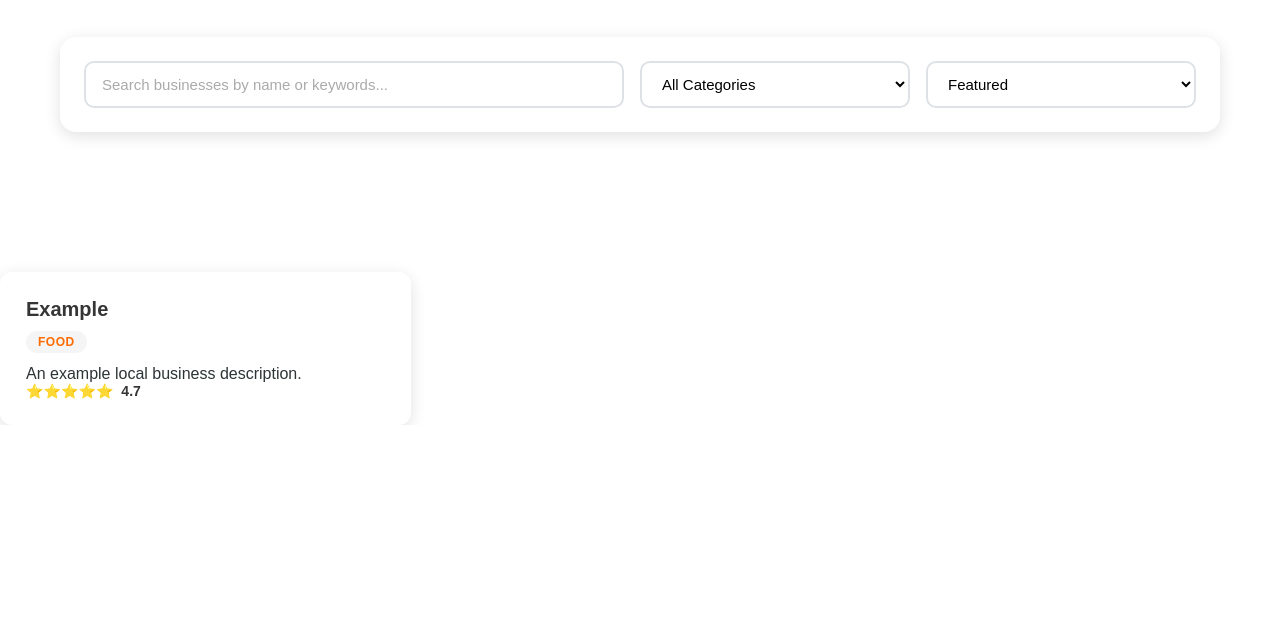
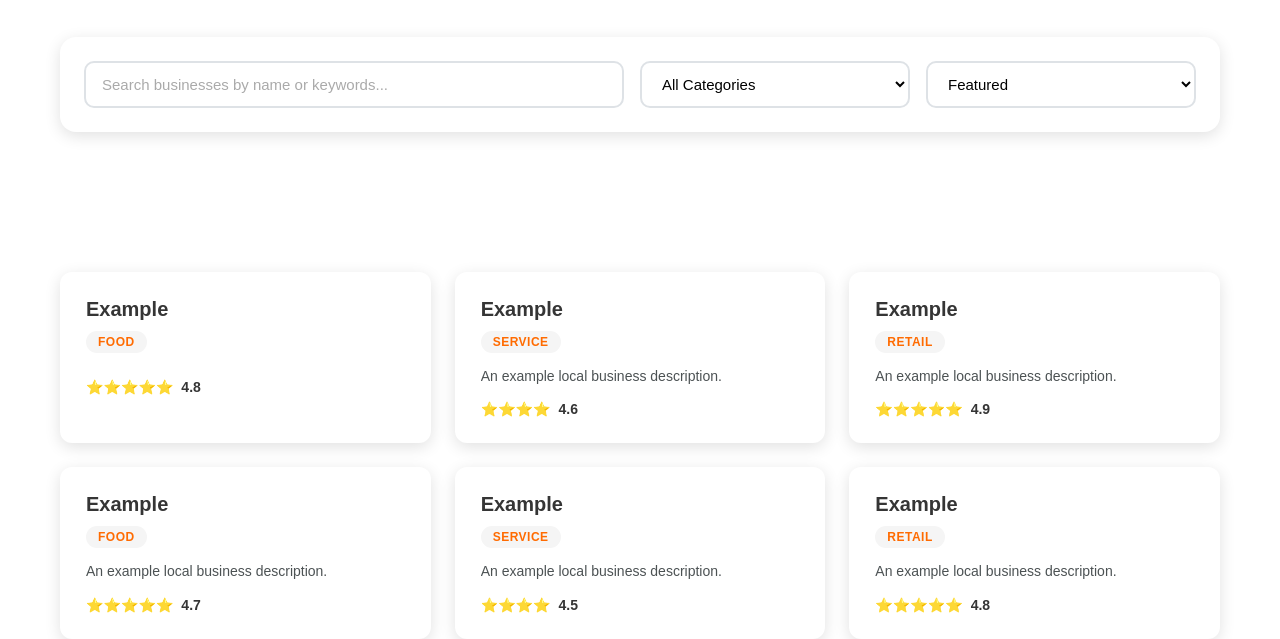
Before and after one commit to tunguyen110609/FBLA-Project, a plain HTML site: page FrontEnd/Index.html in a window 1280 px wide. Shown: the part 565-1204 px from the top of the page. Before the commit the page ends 990 px from the top, so only its background shows below. Drawn offline with Linux system fonts and the light colour scheme.

Commit message:
4 update

```diff
--- a/FrontEnd/Index.html
+++ b/FrontEnd/Index.html
@@ -64,7 +64,43 @@
     </div>
 </section>
 <!-- Business card box-->
-<div class="business-grid" id ="businessGrid">
+<div class="container">
+    <div class="business-grid" id="businessGrid">
+
+        <!-- Card 1 -->
+        <div class="business-card">
+            <h3 class="business-name">Example</h3>
+            <span class="business-category">Food</span>
+            <p class="business-description"></p>
+            <div class="business-rating">
+                <span class="stars">⭐⭐⭐⭐⭐</span>
+                <span class="rating-value">4.8</span>
+            </div>
+        </div>
+
+        <!-- Card 2 -->
+        <div class="business-card">
+            <h3 class="business-name">Example</h3>
+            <span class="business-category">Service</span>
+            <p class="business-description">An example local business description.</p>
+            <div class="business-rating">
+                <span class="stars">⭐⭐⭐⭐</span>
+                <span class="rating-value">4.6</span>
+            </div>
+        </div>
+
+        <!-- Card 3 -->
+        <div class="business-card">
+            <h3 class="business-name">Example</h3>
+            <span class="business-category">Retail</span>
+            <p class="business-description">An example local business description.</p>
+            <div class="business-rating">
+                <span class="stars">⭐⭐⭐⭐⭐</span>
+                <span class="rating-value">4.9</span>
+            </div>
+        </div>
+
+        <!-- Card 4 -->
         <div class="business-card">
             <h3 class="business-name">Example</h3>
             <span class="business-category">Food</span>
@@ -74,6 +110,30 @@
                 <span class="rating-value">4.7</span>
             </div>
         </div>
+
+        <!-- Card 5 -->
+        <div class="business-card">
+            <h3 class="business-name">Example</h3>
+            <span class="business-category">Service</span>
+            <p class="business-description">An example local business description.</p>
+            <div class="business-rating">
+                <span class="stars">⭐⭐⭐⭐</span>
+                <span class="rating-value">4.5</span>
+            </div>
+        </div>
+
+        <!-- Card 6 -->
+        <div class="business-card">
+            <h3 class="business-name">Example</h3>
+            <span class="business-category">Retail</span>
+            <p class="business-description">An example local business description.</p>
+            <div class="business-rating">
+                <span class="stars">⭐⭐⭐⭐⭐</span>
+                <span class="rating-value">4.8</span>
+            </div>
+        </div>
+
+    </div>
 </div>
 </body>
 </html>
--- a/FrontEnd/styles.css
+++ b/FrontEnd/styles.css
@@ -201,7 +201,7 @@ section {
 
 .business-grid {
     display: grid;
-    grid-template-columns: repeat(auto-fill, minmax(320px, 1fr));
+    grid-template-columns: repeat(3, 1fr);  /* Exactly 3 columns */
     gap: 24px;
     margin-top: 40px;
 }
@@ -212,7 +212,7 @@ section {
     box-shadow: 0 4px 16px rgba(0, 0, 0, 0.12);
     padding: 24px;
     cursor: pointer;
-    postionL relative;
+    position: relative;
     border: 2px solid transparent;
     transition: transform 0.3s ease,
                 box-shadow 0.3s ease,
@@ -244,6 +244,23 @@ section {
     text-transform: uppercase;
     letter-spacing: 0.5px;
     margin-bottom: 12px;
+
+
+}
+
+.business-description {
+    font-size: 14px;
+    line-height: 1.6;
+    color: var(--text-dark);
+    opacity: 0.85;
+    margin-bottom: 14px;
+
+    display: -webkit-box;
+    -webkit-line-clamp: 3;
+    line-clamp: 3;
+    -webkit-box-orient: vertical;
+
+    overflow: hidden;
 }
 
 .business-rating {
@@ -260,6 +277,12 @@ section {
     line-height: 1;
 }
 .rating-value {
-    font-weigth: 700;
+    font-weight: 700;
     color: var(--dark-slate);
 }
+
+@media (max-width: 768px) {
+    .business-grid {
+        grid-template-columns: 1fr;  /* 1 card per row on mobile */
+    }
+}
```
Lines whose indentation alone changed are shown as unchanged.
